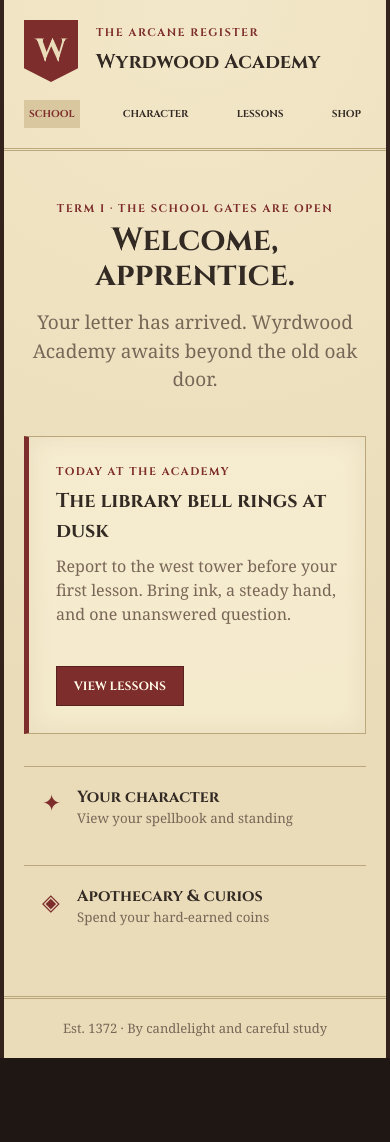
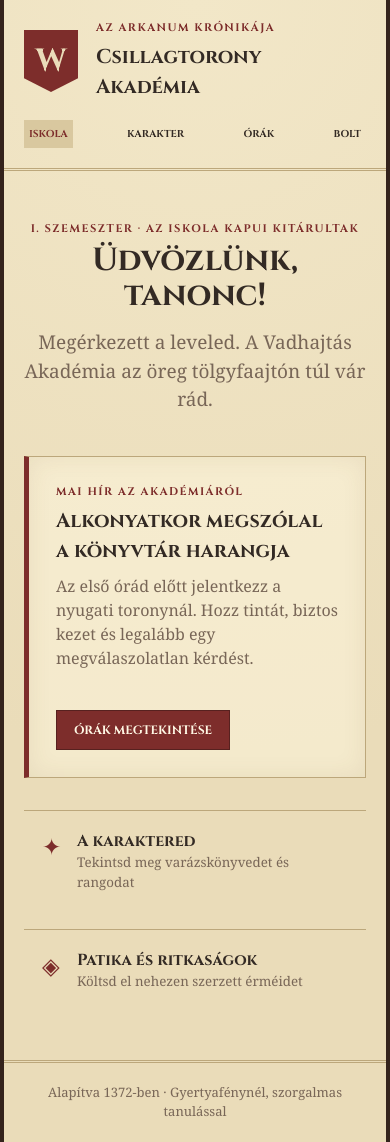
Before and after one commit to Maflacs/wizard-academy, a React (Vite) app: page / in a window 390 px wide. Before the commit the page ends 1058 px from the top, so only its background shows below. Built offline with nearby package versions, Linux system fonts and the light colour scheme; a web font is replaced by a local one.

Commit message:
Add Hungarian wizard school interface

```diff
--- a/index.html
+++ b/index.html
@@ -1,10 +1,10 @@
 <!doctype html>
-<html lang="en">
+<html lang="hu">
   <head>
     <meta charset="UTF-8" />
     <link rel="icon" type="image/svg+xml" href="/favicon.svg" />
     <meta name="viewport" content="width=device-width, initial-scale=1.0" />
-    <title>wizard-school</title>
+    <title>Vadhajtás Akadémia</title>
   </head>
   <body>
     <div id="root"></div>
--- a/src/App.css
+++ b/src/App.css
@@ -1,24 +1,291 @@
-@import url('https://fonts.googleapis.com/css2?family=Cinzel:wght@500;700&family=IM+Fell+English&display=swap');
+@import url("https://fonts.googleapis.com/css2?family=Cinzel:wght@500;700&family=IM+Fell+English&display=swap");
 
-:root { --ink: #332a24; --muted: #786657; --red: #7d2d2b; --gold: #b48845; --paper: #eadcb9; --line: #bca77b; }
-.game-shell { box-sizing: border-box; min-height: 100svh; max-width: 1100px; margin: auto; background: radial-gradient(circle at 50% 0%, #f2e7c8, var(--paper) 65%); border-inline: 4px solid #34231c; box-shadow: 0 0 50px #080605; }
-.site-header { display: grid; grid-template-columns: auto 1fr auto; align-items: center; gap: 18px; padding: 24px 38px 18px; border-bottom: 3px double var(--line); }
-.crest { display: grid; place-items: center; width: 54px; height: 62px; color: var(--paper); font: 700 32px Cinzel, serif; background: var(--red); clip-path: polygon(0 0, 100% 0, 100% 78%, 50% 100%, 0 78%); }
-.eyebrow { margin: 0 0 7px; color: var(--red); font: 700 11px Cinzel, serif; letter-spacing: 1.5px; text-transform: uppercase; }
-h1, h2, h3 { margin: 0; font-family: Cinzel, Georgia, serif; color: var(--ink); }
-h1 { font-size: clamp(20px, 3vw, 30px); } h2 { font-size: clamp(32px, 6vw, 58px); line-height: 1.1; } h3 { font-size: 20px; }
-nav { display: flex; gap: 5px; align-self: end; } nav a { padding: 8px 11px; color: var(--ink); font: 700 12px Cinzel, serif; text-decoration: none; text-transform: uppercase; }
-nav a:hover, nav a.active { color: var(--red); background: #d9c89f; }
-main { min-height: 650px; } .page { max-width: 920px; margin: auto; padding: 76px 44px; } .home-page { text-align: center; }
-.lead { max-width: 560px; margin: 15px auto 38px; color: var(--muted); font-size: 19px; }
-.parchment-panel { padding: 27px; border: 1px solid var(--line); background: rgba(255, 249, 226, .47); box-shadow: inset 0 0 24px rgba(115, 81, 30, .09); }
-.notice { display: flex; align-items: center; justify-content: space-between; gap: 24px; margin: 42px auto 32px; max-width: 730px; text-align: left; border-left: 5px solid var(--red); } .notice p:not(.eyebrow) { margin-top: 8px; color: var(--muted); }
-.button { display: inline-block; padding: 11px 17px; border: 1px solid #57211f; color: #fff8e5; background: var(--red); cursor: pointer; font: 700 12px Cinzel, serif; text-decoration: none; text-transform: uppercase; } .button:hover { background: #9b3b35; }
-.quick-links { display: grid; grid-template-columns: 1fr 1fr; gap: 18px; max-width: 730px; margin: auto; text-align: left; } .quick-link { display: grid; grid-template-columns: 35px 1fr; padding: 18px; color: var(--ink); border-top: 1px solid var(--line); text-decoration: none; } .quick-link:hover { background: rgba(196, 168, 112, .22); }
-.quick-link span { grid-row: span 2; color: var(--red); font-size: 23px; } .quick-link strong { font-family: Cinzel, serif; } .quick-link small { color: var(--muted); }
-.two-column, .shop-grid { display: grid; grid-template-columns: 1fr 1fr; gap: 22px; margin-top: 35px; } .character-sheet form { display: grid; gap: 8px; margin-top: 20px; } .character-sheet label { color: var(--muted); font-size: 14px; } .character-sheet input { padding: 11px; border: 1px solid var(--line); color: var(--ink); background: #f4e9c9; font: 16px Georgia, serif; } .character-sheet .button { justify-self: start; margin-top: 6px; }
-.stats { display: flex; gap: 20px; margin: 30px 0 0; padding-top: 18px; border-top: 1px solid var(--line); } .stats div { display: grid; gap: 3px; } .stats dt { color: var(--muted); font-size: 12px; } .stats dd { margin: 0; font-weight: bold; } .spellbook ul { padding: 0; list-style: none; line-height: 2.2; color: var(--red); }
-.lesson-list { display: grid; gap: 13px; margin-top: 35px; } .lesson { display: flex; align-items: center; justify-content: space-between; gap: 20px; } .lesson p:not(.eyebrow), .item p { margin: 6px 0 0; color: var(--muted); }
-.item { display: flex; flex-direction: column; align-items: flex-start; gap: 10px; } .item-mark { color: var(--red); font-size: 30px; } .item strong { color: var(--red); } .item .button { margin-top: auto; }
-footer { padding: 20px; border-top: 3px double var(--line); color: var(--muted); text-align: center; font-size: 13px; }
-@media (max-width: 700px) { .site-header { grid-template-columns: auto 1fr; padding: 20px; } .site-header nav { grid-column: 1 / -1; justify-content: space-between; width: 100%; } .site-header nav a { padding: 7px 5px; font-size: 10px; } .page { padding: 50px 20px; } .notice, .lesson { align-items: flex-start; flex-direction: column; } .quick-links, .two-column, .shop-grid { grid-template-columns: 1fr; } .stats { flex-wrap: wrap; } }
+:root {
+  --ink: #332a24;
+  --muted: #786657;
+  --red: #7d2d2b;
+  --gold: #b48845;
+  --paper: #eadcb9;
+  --line: #bca77b;
+}
+.game-shell {
+  box-sizing: border-box;
+  min-height: 100svh;
+  max-width: 1100px;
+  margin: auto;
+  background: radial-gradient(circle at 50% 0%, #f2e7c8, var(--paper) 65%);
+  border-inline: 4px solid #34231c;
+  box-shadow: 0 0 50px #080605;
+}
+.site-header {
+  display: grid;
+  grid-template-columns: auto 1fr auto;
+  align-items: center;
+  gap: 18px;
+  padding: 24px 38px 18px;
+  border-bottom: 3px double var(--line);
+}
+.crest {
+  display: grid;
+  place-items: center;
+  width: 54px;
+  height: 62px;
+  color: var(--paper);
+  font:
+    700 32px Cinzel,
+    serif;
+  background: var(--red);
+  clip-path: polygon(0 0, 100% 0, 100% 78%, 50% 100%, 0 78%);
+}
+.eyebrow {
+  margin: 0 0 7px;
+  color: var(--red);
+  font:
+    700 11px Cinzel,
+    serif;
+  letter-spacing: 1.5px;
+  text-transform: uppercase;
+}
+h1,
+h2,
+h3 {
+  margin: 0;
+  font-family: Cinzel, Georgia, serif;
+  color: var(--ink);
+}
+h1 {
+  font-size: clamp(20px, 3vw, 30px);
+}
+h2 {
+  font-size: clamp(32px, 6vw, 58px);
+  line-height: 1.1;
+}
+h3 {
+  font-size: 20px;
+}
+nav {
+  display: flex;
+  gap: 5px;
+  align-self: end;
+}
+nav a {
+  padding: 8px 11px;
+  color: var(--ink);
+  font:
+    700 12px Cinzel,
+    serif;
+  text-decoration: none;
+  text-transform: uppercase;
+}
+nav a:hover,
+nav a.active {
+  color: var(--red);
+  background: #d9c89f;
+}
+main {
+  min-height: 650px;
+}
+.page {
+  max-width: 920px;
+  margin: auto;
+  padding: 76px 44px;
+}
+.home-page {
+  text-align: center;
+}
+.lead {
+  max-width: 560px;
+  margin: 15px auto 38px;
+  color: var(--muted);
+  font-size: 19px;
+}
+.parchment-panel {
+  padding: 27px;
+  border: 1px solid var(--line);
+  background: rgba(255, 249, 226, 0.47);
+  box-shadow: inset 0 0 24px rgba(115, 81, 30, 0.09);
+}
+.notice {
+  display: flex;
+  align-items: center;
+  justify-content: space-between;
+  gap: 24px;
+  margin: 42px auto 32px;
+  max-width: 730px;
+  text-align: left;
+  border-left: 5px solid var(--red);
+}
+.notice p:not(.eyebrow) {
+  margin-top: 8px;
+  color: var(--muted);
+}
+.button {
+  display: inline-block;
+  padding: 11px 17px;
+  border: 1px solid #57211f;
+  color: #fff8e5;
+  background: var(--red);
+  cursor: pointer;
+  font:
+    700 12px Cinzel,
+    serif;
+  text-decoration: none;
+  text-transform: uppercase;
+}
+.button:hover {
+  background: #9b3b35;
+}
+.quick-links {
+  display: grid;
+  grid-template-columns: 1fr 1fr;
+  gap: 18px;
+  max-width: 730px;
+  margin: auto;
+  text-align: left;
+}
+.quick-link {
+  display: grid;
+  grid-template-columns: 35px 1fr;
+  padding: 18px;
+  color: var(--ink);
+  border-top: 1px solid var(--line);
+  text-decoration: none;
+}
+.quick-link:hover {
+  background: rgba(196, 168, 112, 0.22);
+}
+.quick-link span {
+  grid-row: span 2;
+  color: var(--red);
+  font-size: 23px;
+}
+.quick-link strong {
+  font-family: Cinzel, serif;
+}
+.quick-link small {
+  color: var(--muted);
+}
+.two-column,
+.shop-grid {
+  display: grid;
+  grid-template-columns: 1fr 1fr;
+  gap: 22px;
+  margin-top: 35px;
+}
+.character-sheet form {
+  display: grid;
+  gap: 8px;
+  margin-top: 20px;
+}
+.character-sheet label {
+  color: var(--muted);
+  font-size: 14px;
+}
+.character-sheet input {
+  padding: 11px;
+  border: 1px solid var(--line);
+  color: var(--ink);
+  background: #f4e9c9;
+  font:
+    16px Georgia,
+    serif;
+}
+.character-sheet .button {
+  justify-self: start;
+  margin-top: 6px;
+}
+.stats {
+  display: flex;
+  gap: 20px;
+  margin: 30px 0 0;
+  padding-top: 18px;
+  border-top: 1px solid var(--line);
+}
+.stats div {
+  display: grid;
+  gap: 3px;
+}
+.stats dt {
+  color: var(--muted);
+  font-size: 12px;
+}
+.stats dd {
+  margin: 0;
+  font-weight: bold;
+}
+.spellbook ul {
+  padding: 0;
+  list-style: none;
+  line-height: 2.2;
+  color: var(--red);
+}
+.lesson-list {
+  display: grid;
+  gap: 13px;
+  margin-top: 35px;
+}
+.lesson {
+  display: flex;
+  align-items: center;
+  justify-content: space-between;
+  gap: 20px;
+}
+.lesson p:not(.eyebrow),
+.item p {
+  margin: 6px 0 0;
+  color: var(--muted);
+}
+.item {
+  display: flex;
+  flex-direction: column;
+  align-items: flex-start;
+  gap: 10px;
+}
+.item-mark {
+  color: var(--red);
+  font-size: 30px;
+}
+.item strong {
+  color: var(--red);
+}
+.item .button {
+  margin-top: auto;
+}
+footer {
+  padding: 20px;
+  border-top: 3px double var(--line);
+  color: var(--muted);
+  text-align: center;
+  font-size: 13px;
+}
+@media (max-width: 700px) {
+  .site-header {
+    grid-template-columns: auto 1fr;
+    padding: 20px;
+  }
+  .site-header nav {
+    grid-column: 1 / -1;
+    justify-content: space-between;
+    width: 100%;
+  }
+  .site-header nav a {
+    padding: 7px 5px;
+    font-size: 10px;
+  }
+  .page {
+    padding: 50px 20px;
+  }
+  .notice,
+  .lesson {
+    align-items: flex-start;
+    flex-direction: column;
+  }
+  .quick-links,
+  .two-column,
+  .shop-grid {
+    grid-template-columns: 1fr;
+  }
+  .stats {
+    flex-wrap: wrap;
+  }
+}
--- a/src/App.jsx
+++ b/src/App.jsx
@@ -1,57 +1,218 @@
-import { useState } from 'react'
-import { BrowserRouter, NavLink, Route, Routes } from 'react-router-dom'
-import './App.css'
+import { useState } from "react";
+import { BrowserRouter, NavLink, Route, Routes } from "react-router-dom";
+import "./App.css";
 
 const lessons = [
-  { name: 'Charms', teacher: 'Professor Bellwether', level: 'Beginner' },
-  { name: 'Herbology', teacher: 'Mistress Greenbriar', level: 'Beginner' },
-  { name: 'Defensive Magic', teacher: 'Master Thorn', level: 'Intermediate' },
-]
+  { name: "Bűbájtan", teacher: "Harangszó professzor", level: "Kezdő" },
+  { name: "Növénybűvészet", teacher: "Zöldág mesternő", level: "Kezdő" },
+  { name: "Mágikus védelem", teacher: "Tövis mester", level: "Haladó" },
+];
 
 function Layout({ children }) {
-  return <div className="game-shell">
+  // Keep navigation declarative so each game area has its own shareable route.
+  return (
+    <div className="game-shell">
       <header className="site-header">
-      <div className="crest" aria-hidden="true">W</div>
-      <div><p className="eyebrow">The Arcane Register</p><h1>Wyrdwood Academy</h1></div>
-      <nav aria-label="Main navigation">
-        <NavLink to="/" end>School</NavLink><NavLink to="/character">Character</NavLink>
-        <NavLink to="/lessons">Lessons</NavLink><NavLink to="/shop">Shop</NavLink>
+        <div className="crest" aria-hidden="true">
+          W
+        </div>
+        <div>
+          <p className="eyebrow">Az Arkanum Krónikája</p>
+          <h1>Csillagtorony Akadémia</h1>
+        </div>
+        <nav aria-label="Fő navigáció">
+          <NavLink to="/" end>
+            Iskola
+          </NavLink>
+          <NavLink to="/character">Karakter</NavLink>
+          <NavLink to="/lessons">Órák</NavLink>
+          <NavLink to="/shop">Bolt</NavLink>
         </nav>
       </header>
       <main>{children}</main>
-    <footer>Est. 1372 · By candlelight and careful study</footer>
+      <footer>Alapítva 1372-ben · Gyertyafénynél, szorgalmas tanulással</footer>
     </div>
+  );
 }
 
 function Home() {
-  return <section className="page home-page">
-    <p className="eyebrow">Term I · The school gates are open</p><h2>Welcome, apprentice.</h2>
-    <p className="lead">Your letter has arrived. Wyrdwood Academy awaits beyond the old oak door.</p>
-    <div className="notice parchment-panel"><div><p className="eyebrow">Today at the academy</p><h3>The library bell rings at dusk</h3><p>Report to the west tower before your first lesson. Bring ink, a steady hand, and one unanswered question.</p></div><NavLink className="button" to="/lessons">View lessons</NavLink></div>
-    <div className="quick-links"><NavLink to="/character" className="quick-link"><span>✦</span><strong>Your character</strong><small>View your spellbook and standing</small></NavLink><NavLink to="/shop" className="quick-link"><span>◈</span><strong>Apothecary &amp; curios</strong><small>Spend your hard-earned coins</small></NavLink></div>
+  return (
+    <section className="page home-page">
+      <p className="eyebrow">I. szemeszter · Az iskola kapui kitárultak</p>
+      <h2>Üdvözlünk, tanonc!</h2>
+      <p className="lead">
+        Megérkezett a leveled. A Vadhajtás Akadémia az öreg tölgyfaajtón túl vár
+        rád.
+      </p>
+      <div className="notice parchment-panel">
+        <div>
+          <p className="eyebrow">Mai hír az akadémiáról</p>
+          <h3>Alkonyatkor megszólal a könyvtár harangja</h3>
+          <p>
+            Az első órád előtt jelentkezz a nyugati toronynál. Hozz tintát,
+            biztos kezet és legalább egy megválaszolatlan kérdést.
+          </p>
+        </div>
+        <NavLink className="button" to="/lessons">
+          Órák megtekintése
+        </NavLink>
+      </div>
+      <div className="quick-links">
+        <NavLink to="/character" className="quick-link">
+          <span>✦</span>
+          <strong>A karaktered</strong>
+          <small>Tekintsd meg varázskönyvedet és rangodat</small>
+        </NavLink>
+        <NavLink to="/shop" className="quick-link">
+          <span>◈</span>
+          <strong>Patika és ritkaságok</strong>
+          <small>Költsd el nehezen szerzett érméidet</small>
+        </NavLink>
+      </div>
     </section>
+  );
 }
 
 function Character() {
-  const [name, setName] = useState(() => localStorage.getItem('wizard-name') || 'Unnamed Apprentice')
-  function saveName(event) { event.preventDefault(); const savedName = name.trim() || 'Unnamed Apprentice'; localStorage.setItem('wizard-name', savedName); setName(savedName) }
-  return <section className="page"><p className="eyebrow">The player ledger</p><h2>Character</h2><div className="two-column">
-    <div className="parchment-panel character-sheet"><p className="eyebrow">Apprentice profile</p><form onSubmit={saveName}><label htmlFor="wizard-name">Name</label><input id="wizard-name" value={name} onChange={(event) => setName(event.target.value)} /><button className="button" type="submit">Save name</button></form><dl className="stats"><div><dt>House</dt><dd>Unassigned</dd></div><div><dt>Level</dt><dd>1</dd></div><div><dt>Gold</dt><dd>25 crowns</dd></div></dl></div>
-    <div className="parchment-panel spellbook"><p className="eyebrow">Known incantations</p><h3>Spellbook</h3><ul><li>✧ Lumos</li><li>✧ Mending Charm</li><li>✧ Whisperwind</li></ul></div>
-  </div></section>
+  const [name, setName] = useState(
+    () => localStorage.getItem("wizard-name") || "Névtelen tanonc",
+  );
+  function saveName(event) {
+    event.preventDefault();
+    // Keep the apprentice name between visits without introducing a backend.
+    const savedName = name.trim() || "Névtelen tanonc";
+    localStorage.setItem("wizard-name", savedName);
+    setName(savedName);
+  }
+  return (
+    <section className="page">
+      <p className="eyebrow">A játékos nyilvántartása</p>
+      <h2>Karakter</h2>
+      <div className="two-column">
+        <div className="parchment-panel character-sheet">
+          <p className="eyebrow">Tanoncadatlap</p>
+          <form onSubmit={saveName}>
+            <label htmlFor="wizard-name">Név</label>
+            <input
+              id="wizard-name"
+              value={name}
+              onChange={(event) => setName(event.target.value)}
+            />
+            <button className="button" type="submit">
+              Név mentése
+            </button>
+          </form>
+          <dl className="stats">
+            <div>
+              <dt>Rend</dt>
+              <dd>Még nincs kijelölve</dd>
+            </div>
+            <div>
+              <dt>Szint</dt>
+              <dd>1</dd>
+            </div>
+            <div>
+              <dt>Arany</dt>
+              <dd>25 korona</dd>
+            </div>
+          </dl>
+        </div>
+        <div className="parchment-panel spellbook">
+          <p className="eyebrow">Ismert varázsigék</p>
+          <h3>Varázskönyv</h3>
+          <ul>
+            <li>✧ Fénygyújtás</li>
+            <li>✧ Forrasztó bűbáj</li>
+            <li>✧ Suttogó szél</li>
+          </ul>
+        </div>
+      </div>
+    </section>
+  );
 }
 
 function Lessons() {
-  return <section className="page"><p className="eyebrow">The academy timetable</p><h2>Lessons</h2><p className="lead">Choose a discipline and earn your place among the scholars.</p><div className="lesson-list">{lessons.map((lesson) => <article className="lesson parchment-panel" key={lesson.name}><div><p className="eyebrow">{lesson.level}</p><h3>{lesson.name}</h3><p>{lesson.teacher}</p></div><button className="button" type="button">Attend</button></article>)}</div></section>
+  return (
+    <section className="page">
+      <p className="eyebrow">Az akadémia órarendje</p>
+      <h2>Órák</h2>
+      <p className="lead">
+        Válassz egy tantárgyat, és szerezd meg a helyed a tudósok között.
+      </p>
+      <div className="lesson-list">
+        {lessons.map((lesson) => (
+          <article className="lesson parchment-panel" key={lesson.name}>
+            <div>
+              <p className="eyebrow">{lesson.level}</p>
+              <h3>{lesson.name}</h3>
+              <p>{lesson.teacher}</p>
+            </div>
+            <button className="button" type="button">
+              Részt veszek
+            </button>
+          </article>
+        ))}
+      </div>
+    </section>
+  );
 }
 
 function Shop() {
-  const items = [{ mark: '☽', name: 'Moonlit Ink', description: 'For notes that must not be read by daylight.', price: '8 crowns' }, { mark: '♢', name: 'Oak Wand', description: 'Sturdy, patient, and slightly opinionated.', price: '20 crowns' }, { mark: '✹', name: 'Focus Elixir', description: 'One careful hour in a bottle.', price: '12 crowns' }]
-  return <section className="page"><p className="eyebrow">The crooked market</p><h2>Shop</h2><p className="lead">Useful things for dangerous studies.</p><div className="shop-grid">{items.map((item) => <article className="parchment-panel item" key={item.name}><span className="item-mark">{item.mark}</span><h3>{item.name}</h3><p>{item.description}</p><strong>{item.price}</strong><button className="button" type="button">Purchase</button></article>)}</div></section>
+  const items = [
+    {
+      mark: "☽",
+      name: "Holdfényes tinta",
+      description: "Olyan jegyzetekhez, amelyeket a nappal nem láthat.",
+      price: "8 korona",
+    },
+    {
+      mark: "♢",
+      name: "Tölgyfa pálca",
+      description: "Szívós, türelmes, és kissé önfejű.",
+      price: "20 korona",
+    },
+    {
+      mark: "✹",
+      name: "Összpontosító elixír",
+      description: "Egy teljes, zavartalan óra palackba zárva.",
+      price: "12 korona",
+    },
+  ];
+  return (
+    <section className="page">
+      <p className="eyebrow">A Görbe Piac</p>
+      <h2>Bolt</h2>
+      <p className="lead">Hasznos holmik veszélyes tanulmányokhoz.</p>
+      <div className="shop-grid">
+        {items.map((item) => (
+          <article className="parchment-panel item" key={item.name}>
+            <span className="item-mark">{item.mark}</span>
+            <h3>{item.name}</h3>
+            <p>{item.description}</p>
+            <strong>{item.price}</strong>
+            <button className="button" type="button">
+              Megvásárolom
+            </button>
+          </article>
+        ))}
+      </div>
+    </section>
+  );
 }
 
 function App() {
-  return <BrowserRouter><Layout><Routes><Route path="/" element={<Home />} /><Route path="/character" element={<Character />} /><Route path="/lessons" element={<Lessons />} /><Route path="/shop" element={<Shop />} /></Routes></Layout></BrowserRouter>
+  return (
+    <BrowserRouter>
+      <Layout>
+        <Routes>
+          <Route path="/" element={<Home />} />
+          <Route path="/character" element={<Character />} />
+          <Route path="/lessons" element={<Lessons />} />
+          <Route path="/shop" element={<Shop />} />
+        </Routes>
+      </Layout>
+    </BrowserRouter>
+  );
 }
 
-export default App
+export default App;
```
Lines whose indentation alone changed are shown as unchanged.
